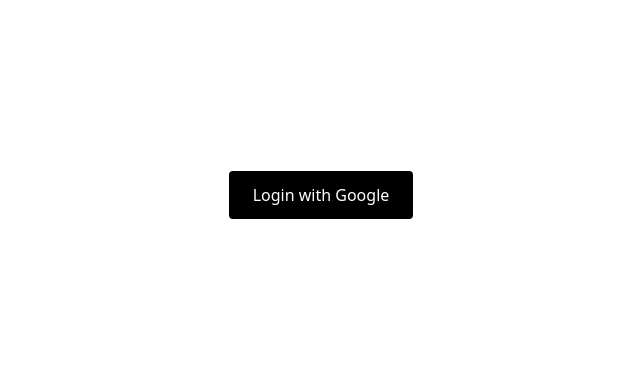
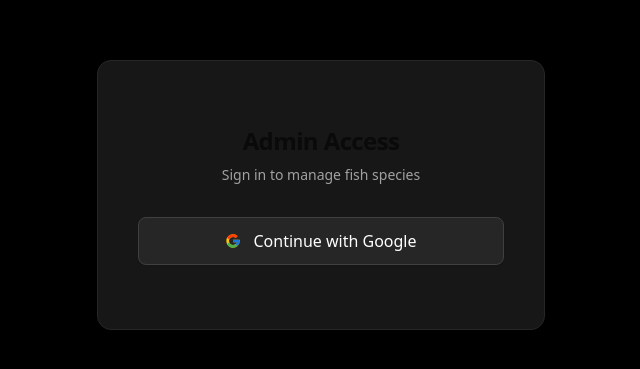
Before and after one commit to edriron/fish-wiki, a Next.js app: page /login in a window 1280 px wide. Shown: the part 205-574 px from the top of the page, without its empty margins (319-959 px from the left). Built offline with nearby package versions, Linux system fonts and the light colour scheme; no server answers.

Commit message:
login page, callback fix, admin dark mode [WIP]

```diff
--- a/package.json
+++ b/package.json
@@ -19,6 +19,7 @@
     "radix-ui": "^1.4.3",
     "react": "19.2.3",
     "react-dom": "19.2.3",
+    "react-icons": "^5.5.0",
     "tailwind-merge": "^3.4.1"
   },
   "devDependencies": {
--- a/src/app/(admin)/admin/layout.tsx
+++ b/src/app/(admin)/admin/layout.tsx
@@ -27,9 +27,15 @@
     redirect("/");
   }
 
+  const displayName =
+    (user.user_metadata?.full_name as string | undefined) ??
+    (user.user_metadata?.name as string | undefined) ??
+    user.email?.split("@")[0] ??
+    "Admin";
+
   return (
-    <div className="flex h-screen overflow-hidden bg-slate-50">
-      <AdminNav />
+    <div className="flex h-screen overflow-hidden bg-slate-50 dark:bg-slate-900">
+      <AdminNav userName={displayName} />
       <main className="flex-1 overflow-y-auto">
         <div className="mx-auto max-w-5xl px-8 py-8">{children}</div>
       </main>
--- a/src/app/(admin)/admin/page.tsx
+++ b/src/app/(admin)/admin/page.tsx
@@ -19,8 +19,8 @@
       icon: Fish,
       href: "/admin/fish",
       newHref: "/admin/fish/new",
-      color: "text-teal-600",
-      bg: "bg-teal-50",
+      color: "text-teal-600 dark:text-teal-400",
+      bg: "bg-teal-50 dark:bg-teal-950/40",
     },
     {
       label: "Labels",
@@ -28,8 +28,8 @@
       icon: Tag,
       href: "/admin/labels",
       newHref: "/admin/labels/new",
-      color: "text-violet-600",
-      bg: "bg-violet-50",
+      color: "text-violet-600 dark:text-violet-400",
+      bg: "bg-violet-50 dark:bg-violet-950/40",
     },
     {
       label: "Water Profiles",
@@ -37,23 +37,23 @@
       icon: Droplets,
       href: "/admin/water-profiles",
       newHref: "/admin/water-profiles/new",
-      color: "text-blue-600",
-      bg: "bg-blue-50",
+      color: "text-blue-600 dark:text-blue-400",
+      bg: "bg-blue-50 dark:bg-blue-950/40",
     },
   ];
 
   return (
     <div>
       <div className="mb-8">
-        <h1 className="text-2xl font-bold text-slate-900">Dashboard</h1>
-        <p className="mt-1 text-slate-500">Manage your fish wiki content.</p>
+        <h1 className="text-2xl font-bold text-slate-900 dark:text-slate-100">Dashboard</h1>
+        <p className="mt-1 text-slate-500 dark:text-slate-400">Manage your fish wiki content.</p>
       </div>
 
       <div className="grid grid-cols-1 sm:grid-cols-3 gap-5">
         {stats.map((stat) => (
           <div
             key={stat.label}
-            className="rounded-xl border border-slate-200 bg-white p-6 shadow-sm"
+            className="rounded-xl border border-slate-200 dark:border-slate-700 bg-white dark:bg-slate-800 p-6 shadow-sm"
           >
             <div className="flex items-center justify-between mb-4">
               <div className={`rounded-lg p-2.5 ${stat.bg}`}>
@@ -61,7 +61,7 @@
               </div>
               <Link
                 href={stat.newHref}
-                className="inline-flex items-center gap-1 rounded-md border border-slate-200 px-2.5 py-1 text-xs font-medium text-slate-600 hover:bg-slate-50 transition-colors"
+                className="inline-flex items-center gap-1 rounded-md border border-slate-200 dark:border-slate-600 px-2.5 py-1 text-xs font-medium text-slate-600 dark:text-slate-400 hover:bg-slate-50 dark:hover:bg-slate-700 transition-colors"
               >
                 <Plus className="h-3 w-3" />
                 New
--- a/src/app/login/page.tsx
+++ b/src/app/login/page.tsx
@@ -1,6 +1,9 @@
 "use client";
 
 import { createClient } from "@/lib/supabase/client";
+import { Button } from "@/components/ui/button";
+import { Card, CardContent } from "@/components/ui/card";
+import { FcGoogle } from "react-icons/fc";
 
 export default function LoginPage() {
   const supabase = createClient();
@@ -9,19 +12,34 @@
     await supabase.auth.signInWithOAuth({
       provider: "google",
       options: {
-        redirectTo: "http://localhost:3000/auth/callback",
+        redirectTo: `${window.location.origin}/auth/callback`,
       },
     });
   };
 
   return (
-    <div className="flex min-h-screen items-center justify-center">
-      <button
-        onClick={loginWithGoogle}
-        className="rounded bg-black px-6 py-3 text-white"
-      >
-        Login with Google
-      </button>
+    <div className="flex min-h-screen items-center justify-center bg-black text-white">
+      <Card className="w-full max-w-md border-neutral-800 bg-neutral-900 shadow-2xl">
+        <CardContent className="flex flex-col items-center gap-8 p-10">
+          <div className="text-center space-y-2">
+            <h1 className="text-2xl font-semibold tracking-tight">
+              Admin Access
+            </h1>
+            <p className="text-sm text-neutral-400">
+              Sign in to manage fish species
+            </p>
+          </div>
+
+          <Button
+            onClick={loginWithGoogle}
+            variant="outline"
+            className="w-full bg-neutral-800 border-neutral-700 hover:bg-neutral-700 text-white flex items-center gap-3 h-12 text-base"
+          >
+            <FcGoogle size={20} />
+            Continue with Google
+          </Button>
+        </CardContent>
+      </Card>
     </div>
   );
 }
--- a/src/components/admin/AdminNav.tsx
+++ b/src/components/admin/AdminNav.tsx
@@ -2,8 +2,22 @@
 
 import Link from "next/link";
 import { usePathname } from "next/navigation";
-import { Fish, Tag, Droplets, LayoutDashboard, ExternalLink } from "lucide-react";
+import {
+  Fish,
+  Tag,
+  Droplets,
+  LayoutDashboard,
+  ExternalLink,
+  Sun,
+  Moon,
+} from "lucide-react";
 import { cn } from "@/lib/utils";
+import { useTheme } from "next-themes";
+import { useEffect, useState } from "react";
+
+interface AdminNavProps {
+  userName?: string;
+}
 
 const navItems = [
   { href: "/admin", label: "Dashboard", icon: LayoutDashboard, exact: true },
@@ -17,11 +31,16 @@
   },
 ];
 
-export function AdminNav() {
+export function AdminNav({ userName }: AdminNavProps) {
   const pathname = usePathname();
+  const { resolvedTheme, setTheme } = useTheme();
+  const [mounted, setMounted] = useState(false);
+  useEffect(() => setMounted(true), []);
+
+  const isDark = resolvedTheme === "dark";
 
   return (
-    <aside className="w-56 shrink-0 flex flex-col h-screen bg-slate-900 sticky top-0 overflow-y-auto">
+    <aside className="w-56 shrink-0 flex flex-col h-screen bg-slate-900 dark:bg-slate-950 sticky top-0 overflow-y-auto">
       {/* Logo */}
       <div className="px-4 py-5 border-b border-slate-800">
         <Link
@@ -34,6 +53,14 @@
           Fish Wiki Admin
         </Link>
       </div>
+
+      {/* User greeting */}
+      {userName && (
+        <div className="px-4 py-3 border-b border-slate-800">
+          <p className="text-xs text-slate-500">Hello,</p>
+          <p className="text-sm font-medium text-slate-200 truncate">{userName}</p>
+        </div>
+      )}
 
       {/* Nav items */}
       <nav className="flex-1 py-4 px-3 space-y-0.5">
@@ -61,7 +88,21 @@
       </nav>
 
       {/* Bottom */}
-      <div className="p-3 border-t border-slate-800">
+      <div className="p-3 border-t border-slate-800 space-y-0.5">
+        {mounted && (
+          <button
+            type="button"
+            onClick={() => setTheme(isDark ? "light" : "dark")}
+            className="flex w-full items-center gap-3 rounded-md px-3 py-2 text-sm text-slate-400 hover:bg-slate-800 hover:text-slate-300 transition-colors"
+          >
+            {isDark ? (
+              <Sun className="h-4 w-4 shrink-0" />
+            ) : (
+              <Moon className="h-4 w-4 shrink-0" />
+            )}
+            {isDark ? "Light mode" : "Dark mode"}
+          </button>
+        )}
         <Link
           href="/"
           target="_blank"
```
Also changed, not shown: 1 other file (tests, documents, lock files or other folders).
